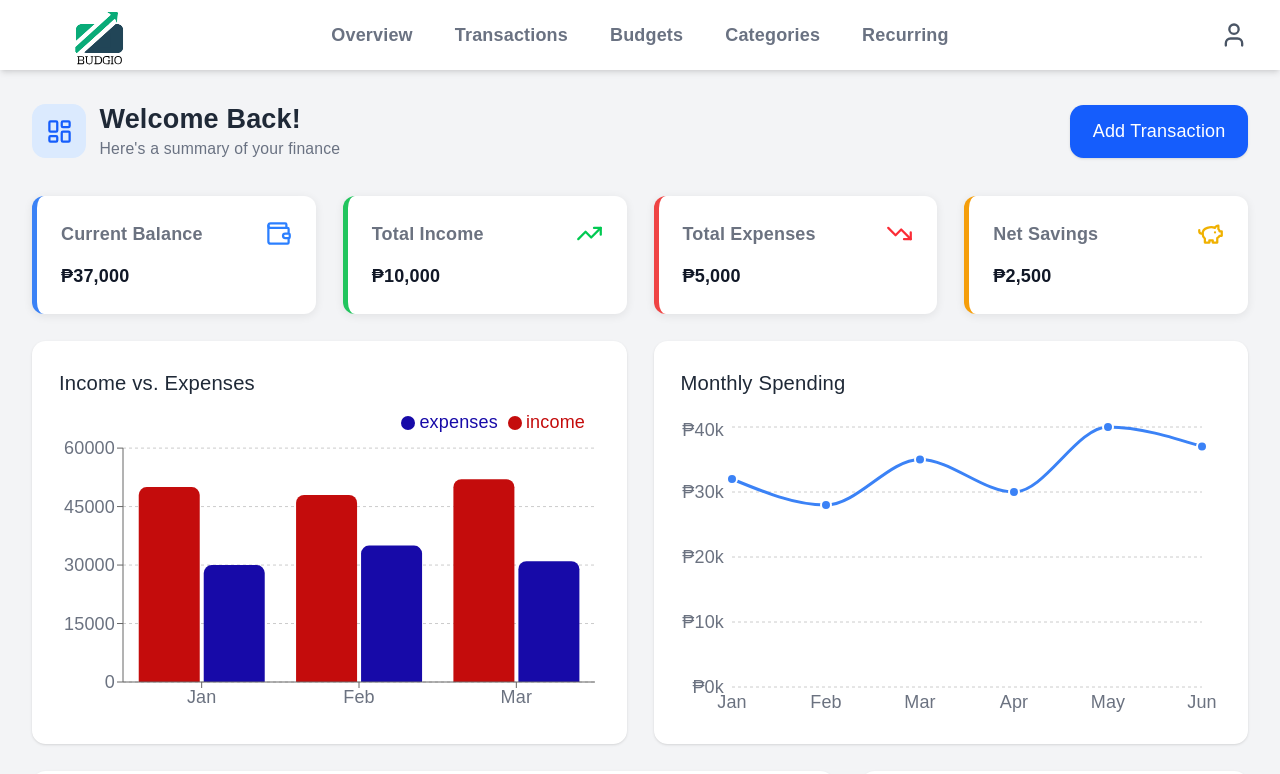
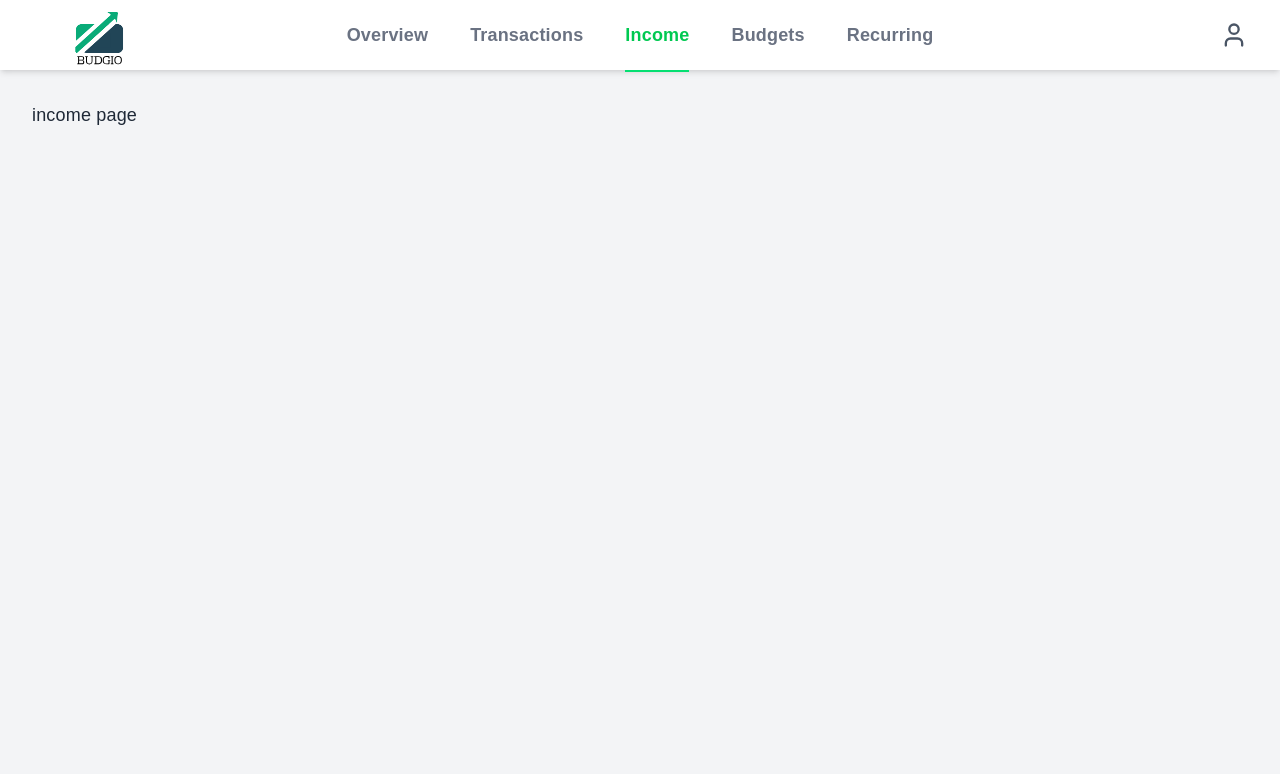
Before and after one commit to pogadoronald-ctrl/Budget-Tracker, a React (Vite) app: page /income in a window 1280 px wide. Shown: the top 774 px of the page. Built offline with nearby package versions, Linux system fonts and the light colour scheme.

Commit message:
Added routes for pages

```diff
--- a/src/App.jsx
+++ b/src/App.jsx
@@ -1,12 +1,24 @@
+import { BrowserRouter, Routes, Route } from 'react-router-dom'
+
 import MainLayout from './app/layouts/MainLayout.jsx'
 import Dashboard from './app/features/dashboard/dashboard.jsx'
+import Transactions from './app/features/transactions/transactions.jsx'
+import Income from './app/features/income/income.jsx'
+import Budgets from './app/features/budgets/budgets.jsx'
+import Recurring from './app/features/recurring/recurring.jsx'
+import Profile from './app/features/profile/profile.jsx'
 
-function App() {
+export default function App() {
     return (
-        <MainLayout>
-            <Dashboard />
-        </MainLayout>
+        <Routes>
+            <Route element={<MainLayout />}>
+                <Route path="/" element={<Dashboard />}></Route>
+                <Route path="/transactions" element={<Transactions />}></Route>
+                <Route path="/income" element={<Income />}></Route>
+                <Route path="/budgets" element={<Budgets />}></Route>
+                <Route path="/recurring" element={<Recurring />}></Route>
+                <Route path="/profile" element={<Profile />}></Route>
+            </Route>
+        </Routes>
     )
 }
-
-export default App
--- a/src/app/components/Header.jsx
+++ b/src/app/components/Header.jsx
@@ -3,7 +3,7 @@ import logo from '../../assets/logo-title.svg'
 import { LuUser } from "react-icons/lu";
 import { NavLink } from "react-router-dom";
 
-function Header() {
+export default function Header() {
     return (
         <header className="header relative shadow-md">
             <div className="logo pl-8">
@@ -13,7 +13,12 @@ function Header() {
             <Pages />
 
             <div className="profile">
-                <LuUser size={28} className="text-gray-600" />
+                <NavLink
+                    to="/profile"
+                    className="text-gray-600"
+                >
+                    <LuUser size={28} />
+                </NavLink>
             </div>
         </header>
     )
@@ -22,14 +27,10 @@ function Header() {
 const navLinks = [
     { name:"Overview", path: "/"},
     { name:"Transactions", path: "/transactions"},
+    { name:"Income", path: "/income"},
     { name:"Budgets", path: "/budgets"},
-    { name:"Categories", path: "Categories"},
-    { name:"Recurring", path:"Recurring"}
+    { name:"Recurring", path:"/recurring"}
 ]
-
-const navHref = {
-
-}
 
 const Pages = () => {
     return (
@@ -74,4 +75,3 @@ const activeNavClass = `
     text-green-500
     after:scale-x-100
 `;
-export default Header
--- /dev/null
+++ b/src/app/features/budgets/Budgets.jsx
@@ -0,0 +1,7 @@
+export default function Budgets(){
+    return(
+        <>
+            <h1>budgets page</h1>
+        </>
+    )
+}
--- /dev/null
+++ b/src/app/features/income/Income.jsx
@@ -0,0 +1,7 @@
+export default function Income(){
+    return(
+        <>
+            <h1>income page</h1>
+        </>
+    )
+}
--- /dev/null
+++ b/src/app/features/profile/Profile.jsx
@@ -0,0 +1,7 @@
+export default function Profile(){
+    return(
+        <>
+            <h1>profile page</h1>
+        </>
+    )
+}
--- /dev/null
+++ b/src/app/features/recurring/Recurring.jsx
@@ -0,0 +1,7 @@
+export default function Recurring(){
+    return(
+        <>
+            <h1>recurring page</h1>
+        </>
+    )
+}
--- /dev/null
+++ b/src/app/features/transactions/Transactions.jsx
@@ -0,0 +1,7 @@
+export default function Transactions(){
+    return (
+        <>
+            <h1>transactions page</h1>
+        </>
+    )
+}
--- a/src/app/layouts/MainLayout.jsx
+++ b/src/app/layouts/MainLayout.jsx
@@ -1,15 +1,16 @@
 import './MainLayout.css'
 import Header from '../components/Header.jsx'
+import { Outlet } from 'react-router-dom';
 
-function MainLayout({ children }) {
+export default function MainLayout() {
     return (
-        <div className="layout">
-            <Header />
-            <main className="content">
-                {children}
-            </main>
-        </div>
+        <>
+            <div className="layout">
+                <Header />
+                <main className="content">
+                    <Outlet />
+                </main>
+            </div>
+        </>
     )
 }
-
-export default MainLayout
```
